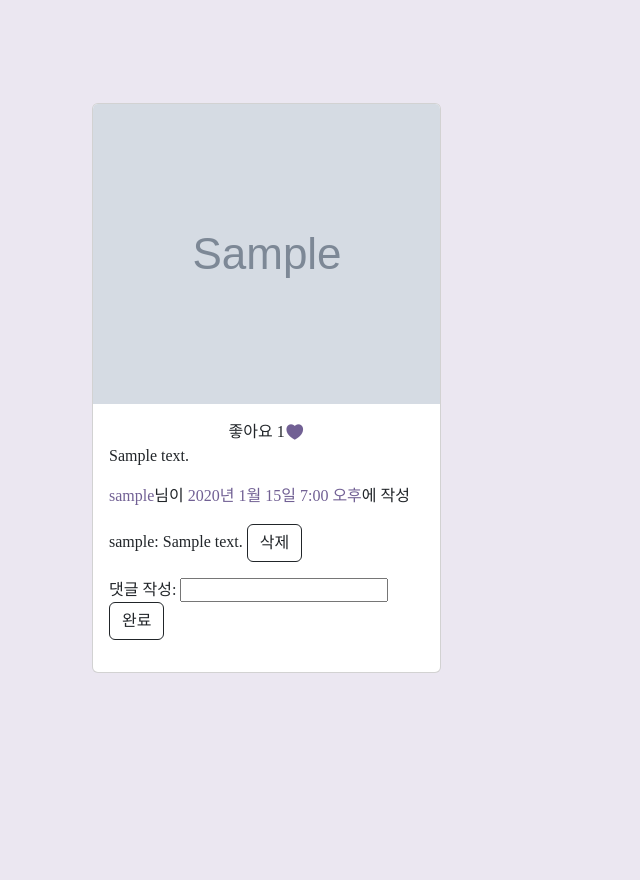
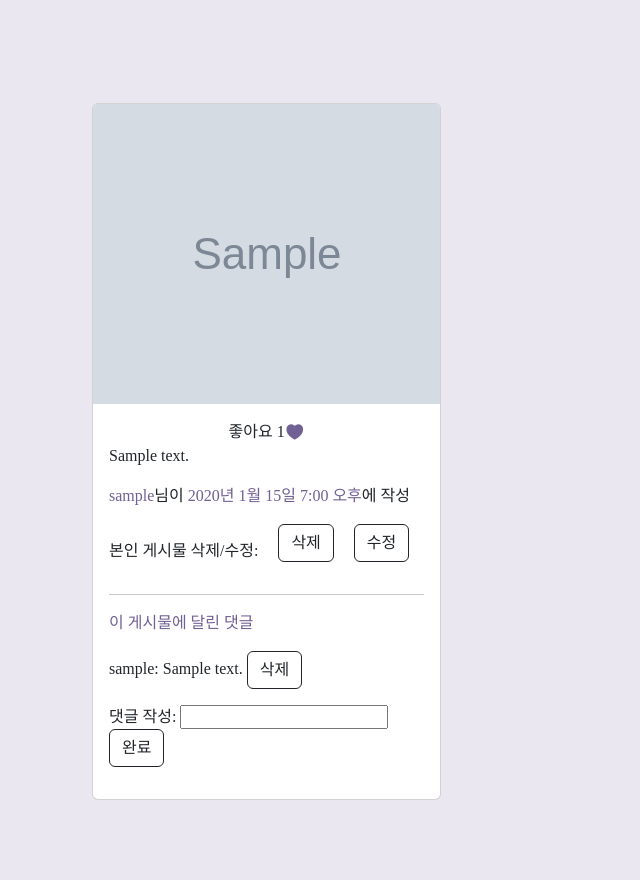
Before and after one commit to Pirogramming-20/LeeSunmin, a Django app: page / in a window 1280 px wide. Shown: the part 71-951 px from the top of the page, without its empty margins (0-640 px from the left). Before the commit the page ends 744 px from the top, so only its background shows below. Run offline with Django 5.2, Linux system fonts and the light colour scheme; a user stored in the database is signed in; tables that the repository leaves empty hold one stand-in row (values such as "Sample post"); grey boxes marked "Sample" are stand-in pictures; some libraries are stand-ins or nearby versions; some web fonts are replaced.

Commit message:
[feat] post 삭제 수정 추가

```diff
--- a/piro20_Ajax_Pirostagram/pirostagram/urls.py
+++ b/piro20_Ajax_Pirostagram/pirostagram/urls.py
@@ -6,9 +6,8 @@ app_name = 'pirostagram'
 urlpatterns = [
     path('', views.main, name='main'),
     path('posts/create/', views.create, name='create'),
-    # path('posts/detail/<int:pk>', views.detail, name='detail'),
-    # path('posts/update/<int:pk>', views.update, name='update'),
-    # path('posts/delete/<int:pk>', views.delete, name='delete'),
+    path('posts/update/<int:pk>/', views.update, name='update'),
+    path('posts/delete/<int:pk>/', views.delete, name='delete'),
     path('comments/create/', views.comment_create, name="comments/create/"),
     path('comments/delete/<int:pk>/', views.comment_delete),
     path('like/<int:pk>/', views.like),
--- a/piro20_Ajax_Pirostagram/pirostagram/views.py
+++ b/piro20_Ajax_Pirostagram/pirostagram/views.py
@@ -30,6 +30,32 @@ def create(request):
             'form': form,
         }
     return render(request, 'pirostagram/post_create.html', context)
+
+def delete(request, pk):
+    if request.method == "POST":
+        post = Post.objects.get(id=pk)
+        if post.writer == request.user:
+            post.delete()
+            return redirect('pirostagram:main')
+        else:
+            return redirect('pirostagram:main')
+
+def update(request, pk):
+    if request.method == "POST":
+        post = Post.objects.get(id=pk)
+        form = PostForm(request.POST, request.FILES, instance=post)
+        if form.is_valid():
+            form.save()
+            return redirect('pirostagram:main')
+    else:
+        post = Post.objects.get(id=pk)
+        form = PostForm(instance=post)
+        context = {
+            'form': form,
+            'pk': pk,
+        }
+        print(context)
+        return render(request, 'pirostagram/post_update.html', context)
 
 # 1. 댓글 작성
 @csrf_exempt
--- a/piro20_Ajax_Pirostagram/static/css/main.css
+++ b/piro20_Ajax_Pirostagram/static/css/main.css
@@ -13,7 +13,6 @@ body {
 main {
     margin-top: 70px;
     font-family: 'locus_sangsang';
-    height: 100vh;
 }
 .intro {
     display: flex;
--- a/piro20_Ajax_Pirostagram/static/css/post.css
+++ b/piro20_Ajax_Pirostagram/static/css/post.css
@@ -1,5 +1,6 @@
 #post-container {
     margin: 80px;
+    height: auto;
 }
 
 #post-container img {
@@ -12,7 +13,7 @@
     flex-direction: column;
     justify-content: center;
     align-items: center;
-    height: 50%;
+    height: 300px;
     width: 50%;
     margin: 0 auto;
     margin-top: 40px;
@@ -35,3 +36,11 @@
     color:#716094;
     font-size: 20px;
 }
+
+.delete_update {
+    display: flex;
+    justify-content: flex-start;
+    align-items: center;
+    gap: 20px;
+    text-align: center;
+}
--- a/piro20_Ajax_Pirostagram/static/css/user.css
+++ b/piro20_Ajax_Pirostagram/static/css/user.css
@@ -52,7 +52,7 @@
     flex-direction: column;
     justify-content: center;
     align-items: center;
-    height: 50%;
+    height: 300px;
     width: 50%;
     margin: 0 auto;
     margin-top: 40px;
--- a/piro20_Ajax_Pirostagram/templates/pirostagram/main.html
+++ b/piro20_Ajax_Pirostagram/templates/pirostagram/main.html
@@ -27,6 +27,20 @@
         {% endif %}
         <p class="card-text">{{post_item.post.content}}</p>
         <p class="card-text"><span style="color:#716094;">{{post_item.post.writer}}</span>님이 <span style="color:#716094;">{{post_item.post.created_at}}</span>에 작성</p>
+        {% if request.user == post_item.post.writer %}
+        <div class="card-text delete_update">본인 게시물 삭제/수정:
+        <form method="POST" action="{% url 'pirostagram:delete' post_item.post.pk %}">
+          {%csrf_token%}
+          <button class="btn btn-outline-dark">삭제</button>
+        </form>
+        <form method="GET" action="{% url 'pirostagram:update' post_item.post.pk%}">
+          {%csrf_token%}
+          <button class="btn btn-outline-dark">수정</button>
+        </form>
+        </div>
+        {% endif %}
+        <hr>
+        <p class="card-text" style="color:#716094;">이 게시물에 달린 댓글</p>
         {% for comment in post_item.comments %}
         {% if comment.writer == request.user %}
         <p class="card-text" id="comment-{{comment.id}}">{{comment.writer}}: {{comment.content}}
```
Also changed, not shown: piro20_Ajax_Pirostagram/templates/pirostagram/post_update.html (added, +17 -0 lines), piro20_Ajax_Pirostagram/README.md, piro20_Ajax_Pirostagram/pirostagram/migrations/0001_initial.py (deleted), piro20_Ajax_Pirostagram/pirostagram/migrations/0002_initial.py (deleted), piro20_Ajax_Pirostagram/users/migrations/0001_initial.py (deleted).
